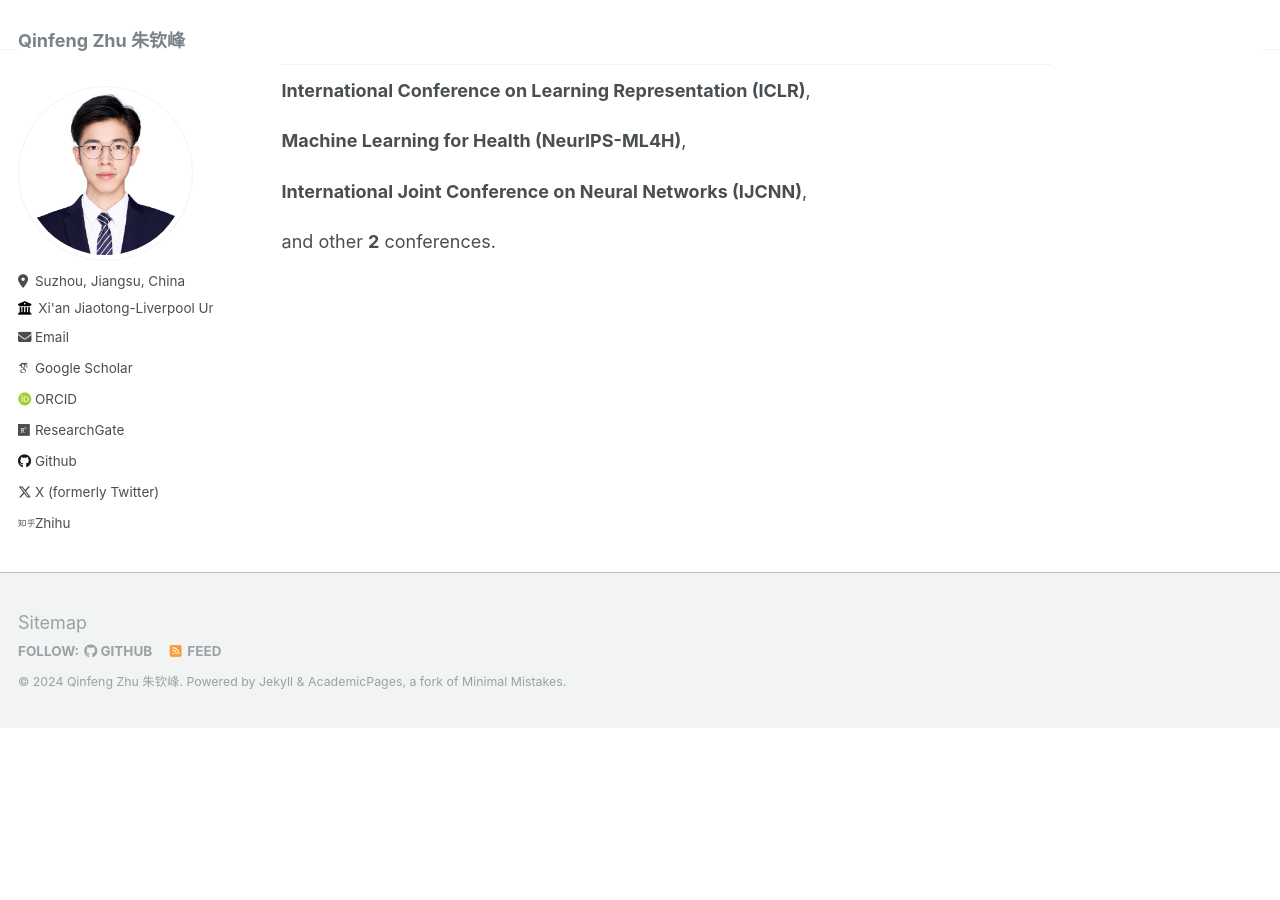
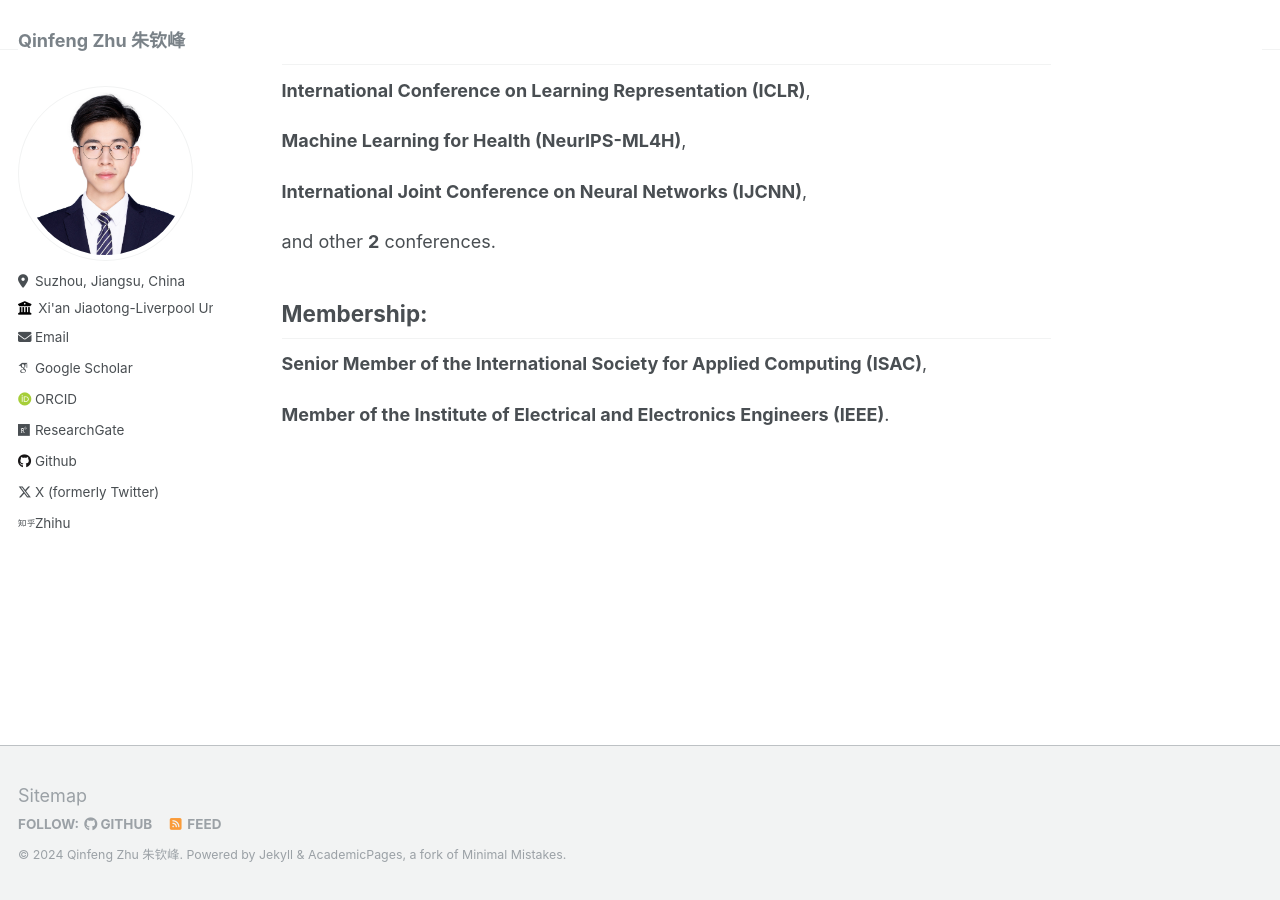
Before and after one commit to zhuqinfeng1999/zhuqinfeng1999.github.io, a Jekyll site: the page built from _pages/about.md, in a window 1280 px wide and 900 px high, scrolled down 2252 px. Built offline with Jekyll 4.4.1, drawn with Linux system fonts in a browser that asks for light colours; some web fonts are replaced; before the commit the page ends 2979 px from its top, so only the background shows below that.

Commit message:
Update about.md

```diff
--- a/_pages/about.md
+++ b/_pages/about.md
@@ -188,4 +188,10 @@ and other **5** journals.
 
 and other **2** conferences.
 
+<h2><strong>Membership</strong>:</h2>
+
+**Senior Member of the International Society for Applied Computing (ISAC)**,
+
+**Member of the Institute of Electrical and Electronics Engineers (IEEE)**.
+
 <br>
```
